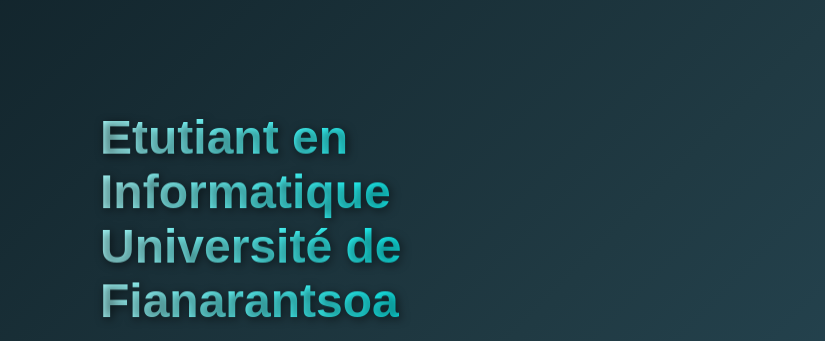
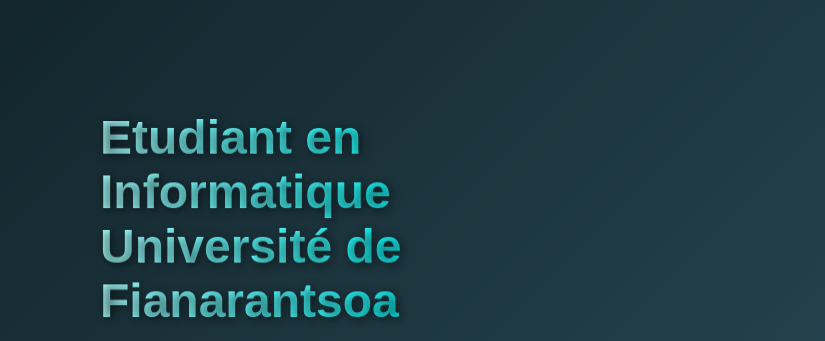
Before and after one commit to fanilochristien-beep/Fanilo.dev, a plain HTML site: page index.html in a window 1280 px wide. Shown: the part 240-581 px from the top of the page, 0-825 px from the left. Drawn offline with Linux system fonts and the light colour scheme; grey boxes are pictures that could not be loaded.

Commit message:
Ajout de modification dans le balise section

```diff
--- a/index.html
+++ b/index.html
@@ -19,7 +19,7 @@
     </nav>
 
     <section class="hero">
-        <div class="hero-text"><h1 class="hero-title">Etutiant en Informatique Université de Fianarantsoa</h1>
+        <div class="hero-text"><h1 class="hero-title">Etudiant en Informatique Université de Fianarantsoa</h1>
             <p class="typing"></p>
             <div class="bouttons">
                 <a href="projet.html" class="btn">Voir mes projets</a>
```
